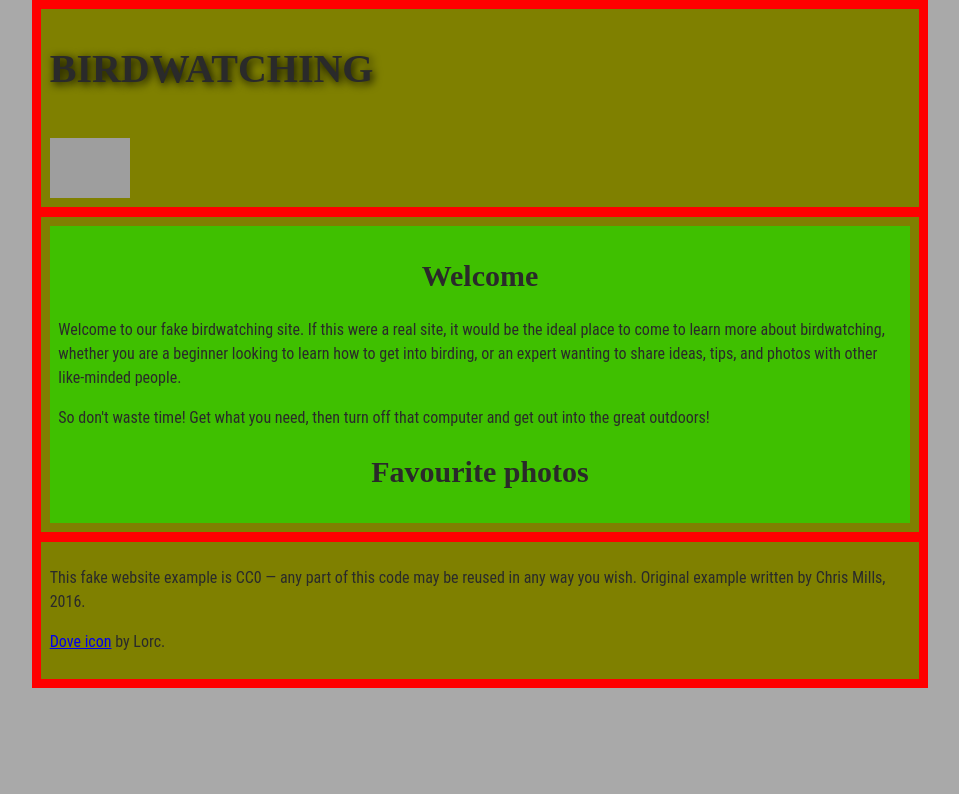
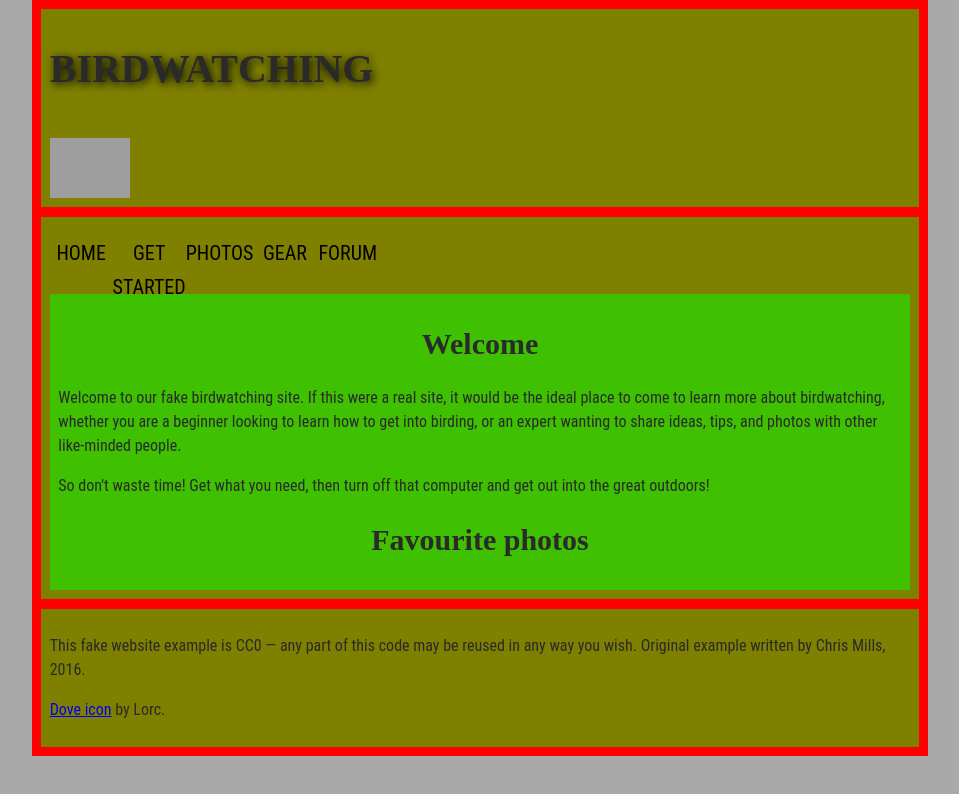
Before and after one commit to chicoty/react-tutorial1, a React (Vite) app: page / in a window 1280 px wide. Shown: the top 794 px of the page, without its empty margins (160-1119 px from the left). Built offline with nearby package versions, Linux system fonts and the light colour scheme; grey boxes are pictures that could not be loaded.

Commit message:
Navigationコンポーネントの追加

```diff
--- a/src/App.jsx
+++ b/src/App.jsx
@@ -1,11 +1,13 @@
 import Header from "./components/Header";
 import Main from "./components/Main";
 import Footer from "./components/Footer";
+import Navigation from "./components/Navigation";
 
 export default function App() {
   return (
     <div>
       <Header />
+      <Navigation />
       <Main />
       <Footer />
     </div>
```
